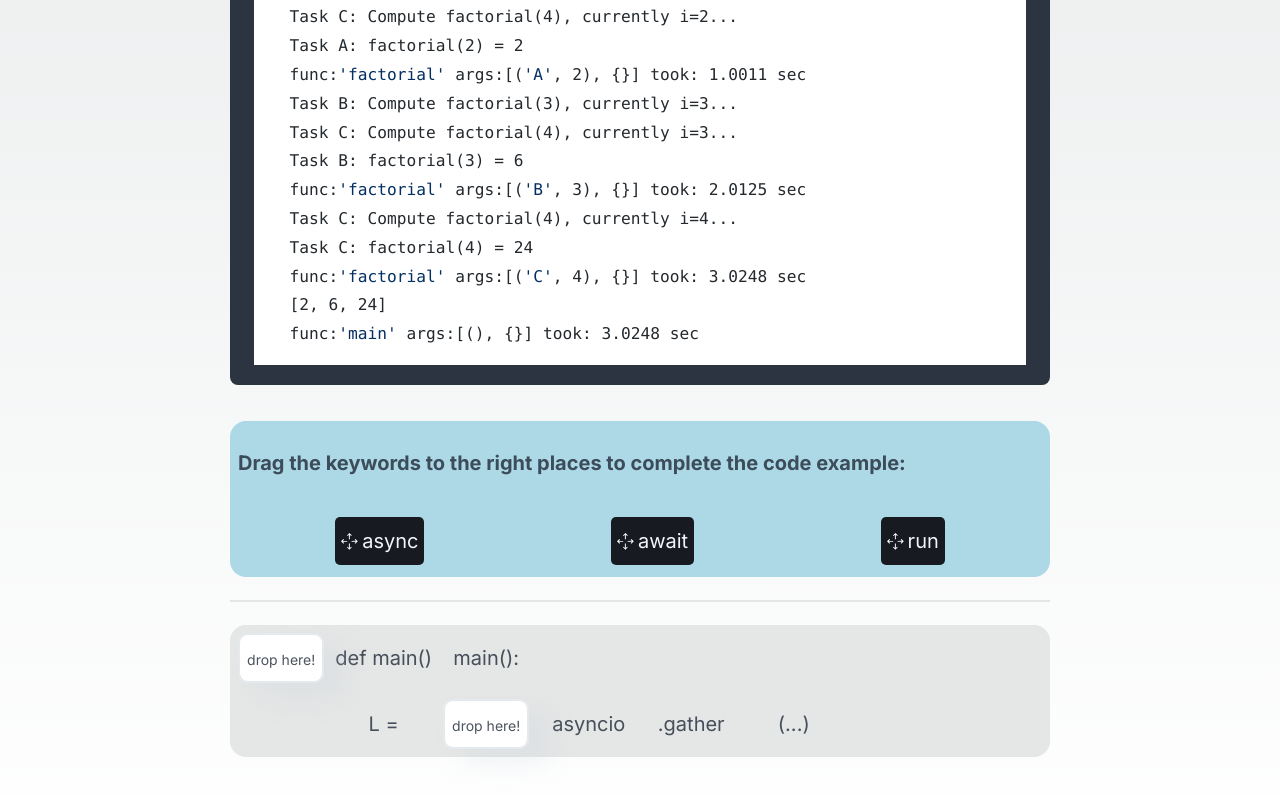
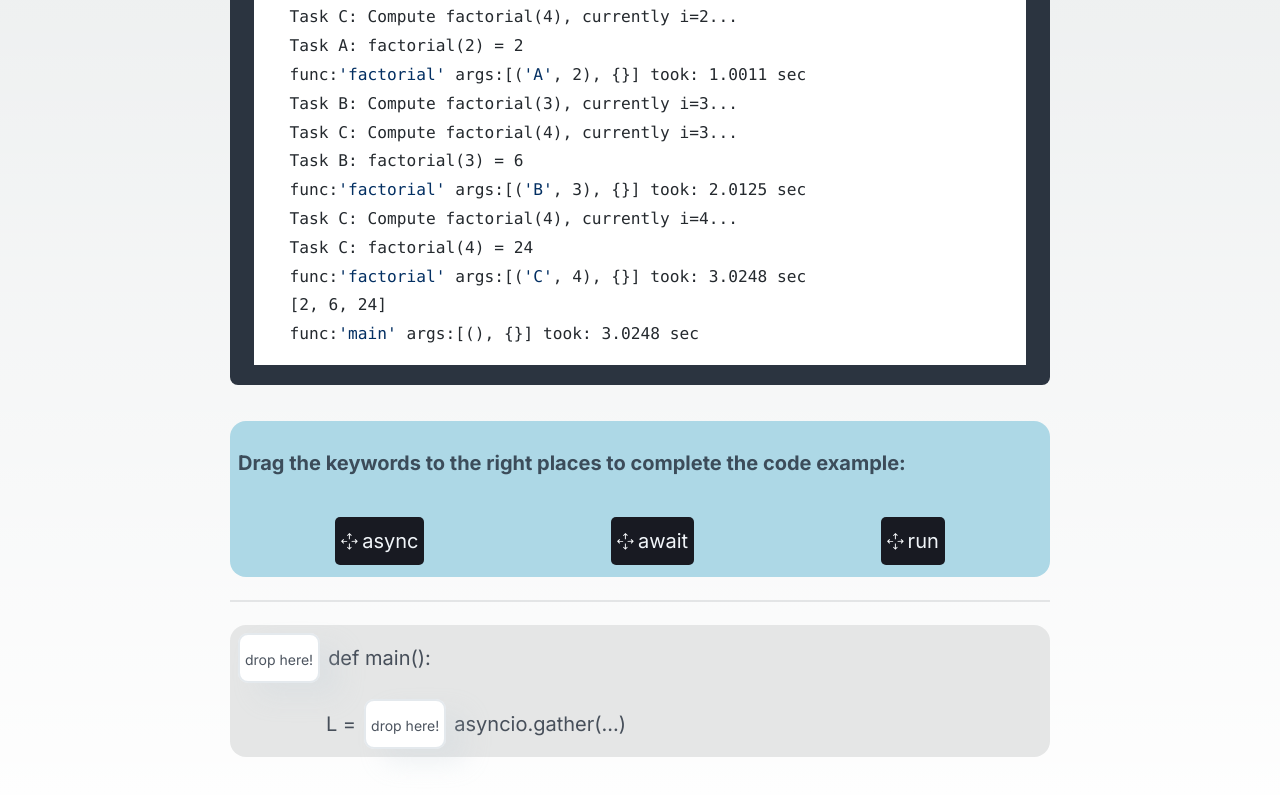
Before and after one commit to hessikaveh/personal-webpage, a Next.js app: page /articles/post01 in a window 1280 px wide. Shown: the part 1273-2068 px from the top of the page. Built offline with nearby package versions, Linux system fonts and the light colour scheme.

Commit message:
fix the spacing issue in drag and drop quiz

```diff
--- a/app/articles/post01/page.tsx
+++ b/app/articles/post01/page.tsx
@@ -44,7 +44,7 @@ export default function Page() {
   });
   useEffect(() => {
     setBoxHighlight();
-  }, [parent, parentB]);
+  }, [parent, parentB, setBoxHighlight]);
 
   const code_first = `  import asyncio
 
@@ -121,27 +121,22 @@ export default function Page() {
             </div>
 
             <div className="divider divider-vertical "></div>
-            <div className="grid grid-cols-8 gap-0 content-stretch card bg-base-300 rounded-box ">
-              <div>{droppableSet(containers[0], isDragging)}</div>
-              <div className="flex justify-center items-center">def main()</div>
-              <div className="flex justify-center items-center">main():</div>
-              <div></div>
-              <div></div>
-              <div></div>
-              <div></div>
-              <div></div>
-              <div className="flex justify-center items-center"></div>
-              <div className="flex justify-center items-center"> L = </div>
-              <div>{droppableSet(containers[1], isDragging)}</div>
-              <div className="flex justify-center items-center">
-                {"asyncio"}
+            <div className="grid grid-cols-1 gap-0 content-stretch card bg-base-300 rounded-box ">
+              <div className="flex">
+                <div>{droppableSet(containers[0], isDragging)}</div>
+                <div className="flex justify-center items-center">
+                  def main():
+                </div>
               </div>
-              <div className="flex justify-center items-center">
-                {".gather"}
+              <div className="flex">
+                <div className="flex indent-24 justify-center items-center">
+                  L =
+                </div>
+                <div>{droppableSet(containers[1], isDragging)}</div>
+                <div className="flex justify-center items-center">
+                  {"asyncio.gather(...)"}
+                </div>
               </div>
-              <div className="flex justify-center items-center">{"(...)"}</div>
-              <div></div>
-              <div></div>
             </div>
           </div>
 
```
